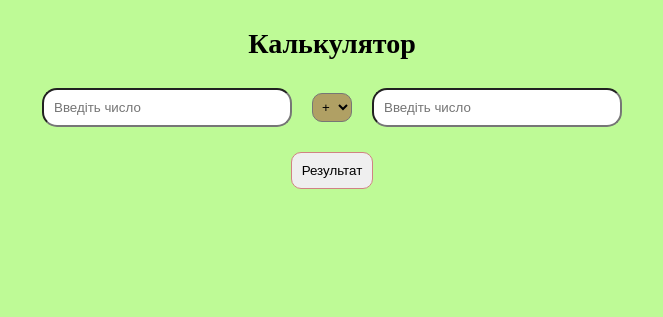
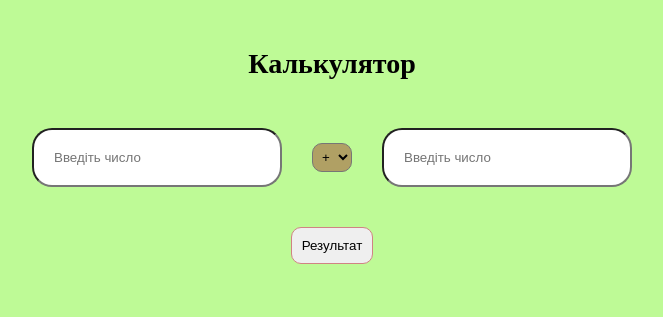
Before and after one commit to DaniilStarodubtsev/calculator, a plain HTML site: page index.html in a window 1280 px wide. Shown: the whole page, without its empty margins (308-971 px from the left). Drawn offline with Linux system fonts and the light colour scheme.

Commit message:
Update style.css

```diff
--- a/css/style.css
+++ b/css/style.css
@@ -32,7 +32,7 @@ body {
     justify-content: center;
 }
 .title {
-    padding: 30px 0px 30px 0px;
+    padding: 50px 0px 50px 0px;
 }
 .conatiner {
     display: flex;
@@ -40,13 +40,13 @@ body {
     align-items: center;
     justify-content: center;
     text-align: center;
-    gap: 20px;
-    padding: 0px 0px 25px 0px;
+    gap: 30px;
+    padding: 0px 0px 40px 0px;
 }
 .input {
     width: 250px;
-    padding: 10px;
-    border-radius: 15px;
+    padding: 20px;
+    border-radius: 20px;
 }
 .select {
     cursor: pointer;
@@ -62,6 +62,6 @@ body {
 }
 .result {
     font-size: 24px;
-    margin: 15px 0px;
+    margin: 25px 0px;
     color: rgb(70, 200, 180);
 }
```
